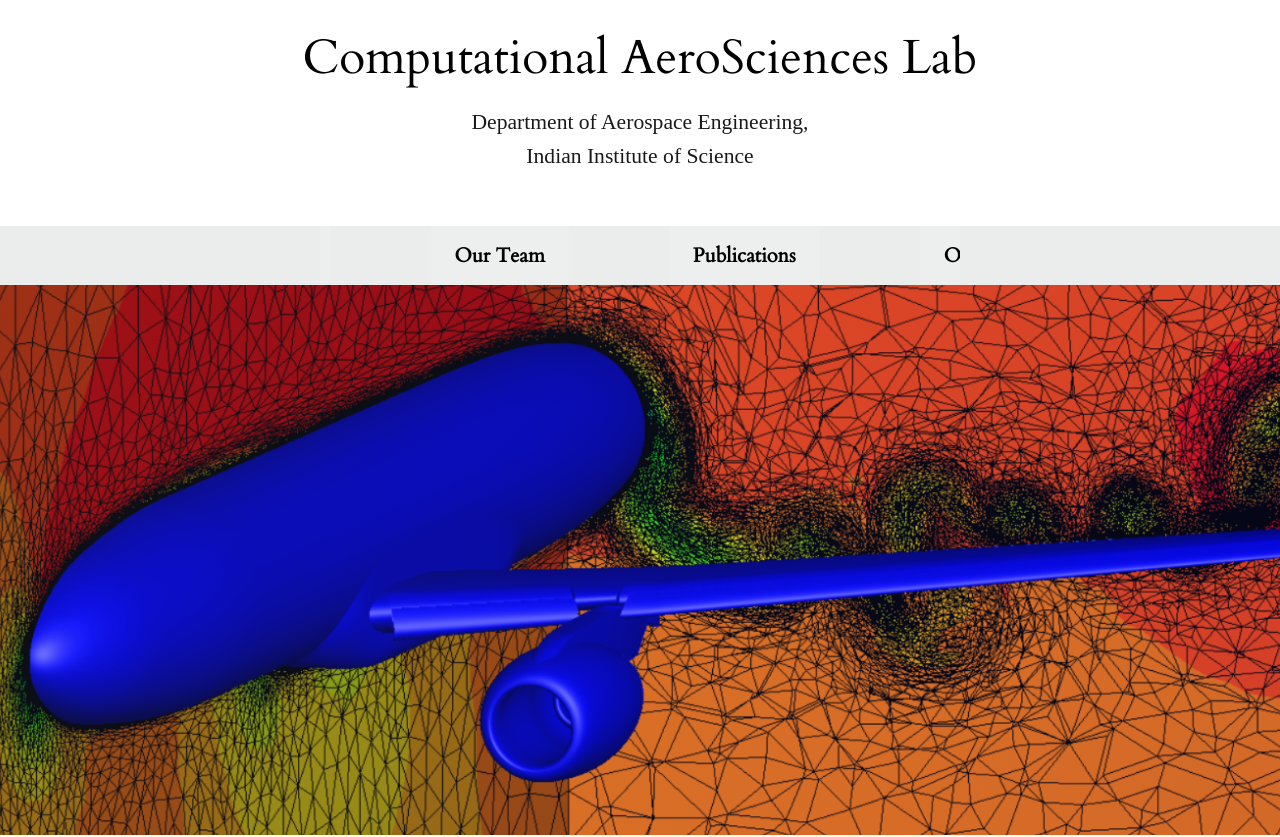
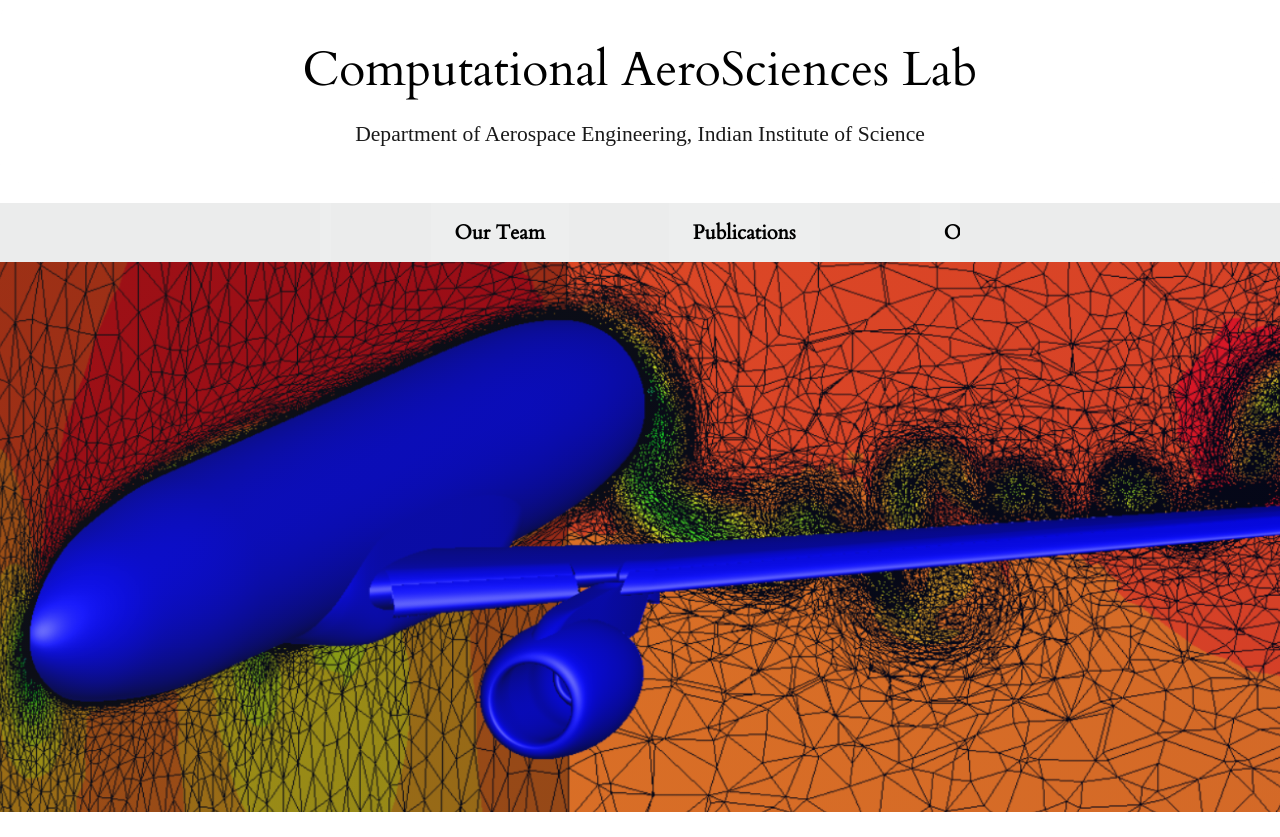
Before and after one commit to CASLab-IISc-Aero/CASLab-IISc-Aero.github.io, a plain HTML site: page index.html in a window 1280 px wide. Shown: the top 837 px of the page. Drawn offline with Linux system fonts and the light colour scheme.

Commit message:
test fig push

```diff
--- a/css/style.css
+++ b/css/style.css
@@ -88,7 +88,7 @@ h1 {
     text-align: center;
     /* center text */
     gap: 0.5rem;
-    margin-top: -1%;
+    /* margin-top: %; */
 }
 
 .header-text h1 {
--- a/partials/header.html
+++ b/partials/header.html
@@ -5,7 +5,7 @@
       <div class="header-text">
         <h1>Computational AeroSciences Lab</h1>
         <p class="subtitle">
-          Department of Aerospace Engineering,<br />
+          Department of Aerospace Engineering,
           Indian Institute of Science
         </p>
       </div>
```
